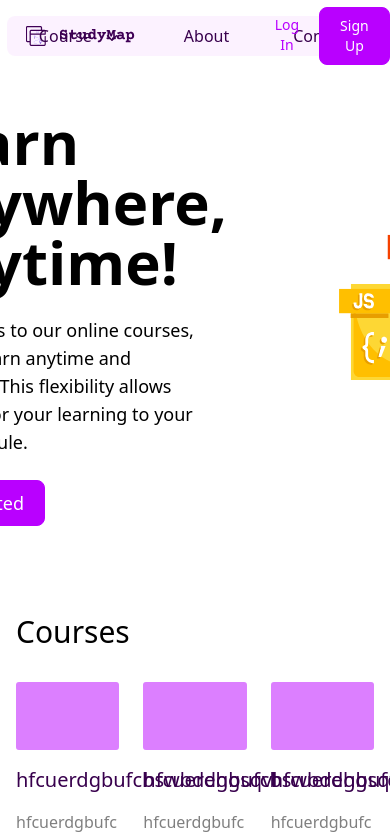
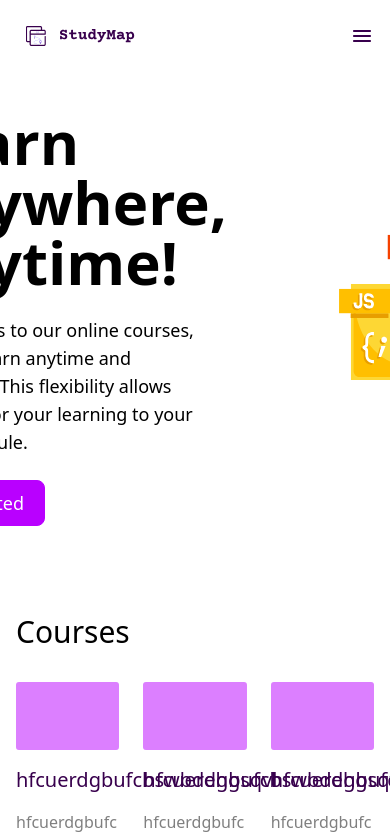
Before and after one commit to allsyalwaa/StudyMap, a React (Vite) app: page / in a window 390 px wide. Shown: the top 838 px of the page. Built offline with nearby package versions, Linux system fonts and the light colour scheme.

Commit message:
feat: Add mobile menu functionality to Navbar component

```diff
--- a/src/components/section/Navbar.jsx
+++ b/src/components/section/Navbar.jsx
@@ -11,6 +11,7 @@ export default function Navbar() {
   const [isSignUpPopupOpen, setIsSignUpPopupOpen] = useState(false);
   const [isLogInPopupOpen, setIsLogInPopupOpen] = useState(false);
   const [isLoggedIn, setIsLoggedIn] = useState(false);
+  const [isMenuOpen, setIsMenuOpen] = useState(false);
 
   const handleOpenSignUpPopup = () => {
     setIsSignUpPopupOpen(true);
@@ -38,16 +39,20 @@ export default function Navbar() {
     handleCloseSignUpPopup();
   };
 
+  const toggleMenu = () => {
+    setIsMenuOpen(!isMenuOpen);
+  };
+
   return (
     <nav>
-      <div className="container fixed z-50 grid h-[72px] grid-cols-3 items-center bg-white">
+      <div className="container fixed left-0 right-0 top-0 z-50 grid h-[72px] grid-cols-3 items-center bg-white">
         {/* logo */}
         <NavLink to="/" className="text-xl font-bold">
           <img className="h-16" src={Logo} alt="" />
         </NavLink>
 
         {/* menus */}
-        <div className="flex justify-center">
+        <div className="hidden justify-center md:flex">
           <ul className="flex items-center justify-center rounded-lg bg-primary/5">
             <li className="flex items-center gap-1 text-base font-medium text-secondary">
               <Dropdown name="Course" />
@@ -72,7 +77,7 @@ export default function Navbar() {
         {isLoggedIn ? (
           <User />
         ) : (
-          <ul className="ml-auto flex ">
+          <ul className="ml-auto hidden gap-4 md:flex">
             <li onClick={handleOpenLogInPopup}>
               <Button
                 className="border-none text-sm text-black"
@@ -88,7 +93,64 @@ export default function Navbar() {
             </li>
           </ul>
         )}
+        <button
+          className="z-20 col-span-2 ml-auto block text-secondary md:hidden"
+          onClick={toggleMenu}
+        >
+          <svg
+            xmlns="http://www.w3.org/2000/svg"
+            width="1.5em"
+            height="1.5em"
+            viewBox="0 0 24 24"
+          >
+            <path
+              fill="currentColor"
+              d="M4 18h16c.55 0 1-.45 1-1s-.45-1-1-1H4c-.55 0-1 .45-1 1s.45 1 1 1m0-5h16c.55 0 1-.45 1-1s-.45-1-1-1H4c-.55 0-1 .45-1 1s.45 1 1 1M3 7c0 .55.45 1 1 1h16c.55 0 1-.45 1-1s-.45-1-1-1H4c-.55 0-1 .45-1 1"
+            />
+          </svg>
+        </button>
       </div>
+
+      {isMenuOpen && (
+        <div className="fixed inset-0 top-[72px] z-40 flex flex-col items-center bg-white md:hidden">
+          <ul className="mt-4 flex flex-col items-center gap-4">
+            <li className="flex items-center gap-1 text-base font-medium text-secondary">
+              <Dropdown name="Course" />
+            </li>
+            <li>
+              <NavLink to="/">
+                <button className="rounded-lg px-8 py-2 text-base font-medium text-secondary hover:bg-secondary hover:text-white">
+                  About
+                </button>
+              </NavLink>
+            </li>
+            <li>
+              <NavLink to="/">
+                <button className="rounded-lg px-8 py-2 text-base font-medium text-secondary hover:bg-secondary hover:text-white">
+                  Contact
+                </button>
+              </NavLink>
+            </li>
+            {!isLoggedIn && (
+              <>
+                <li onClick={handleOpenLogInPopup}>
+                  <Button
+                    className="border-none text-sm text-black"
+                    variant="white-primary"
+                  >
+                    Log In
+                  </Button>
+                </li>
+                <li onClick={handleOpenSignUpPopup}>
+                  <Button className="text-sm" variant="primary">
+                    Sign Up
+                  </Button>
+                </li>
+              </>
+            )}
+          </ul>
+        </div>
+      )}
 
       {isSignUpPopupOpen && (
         <SignUp onClose={handleCloseSignUpPopup} onSignup={handleSignup} />
```
